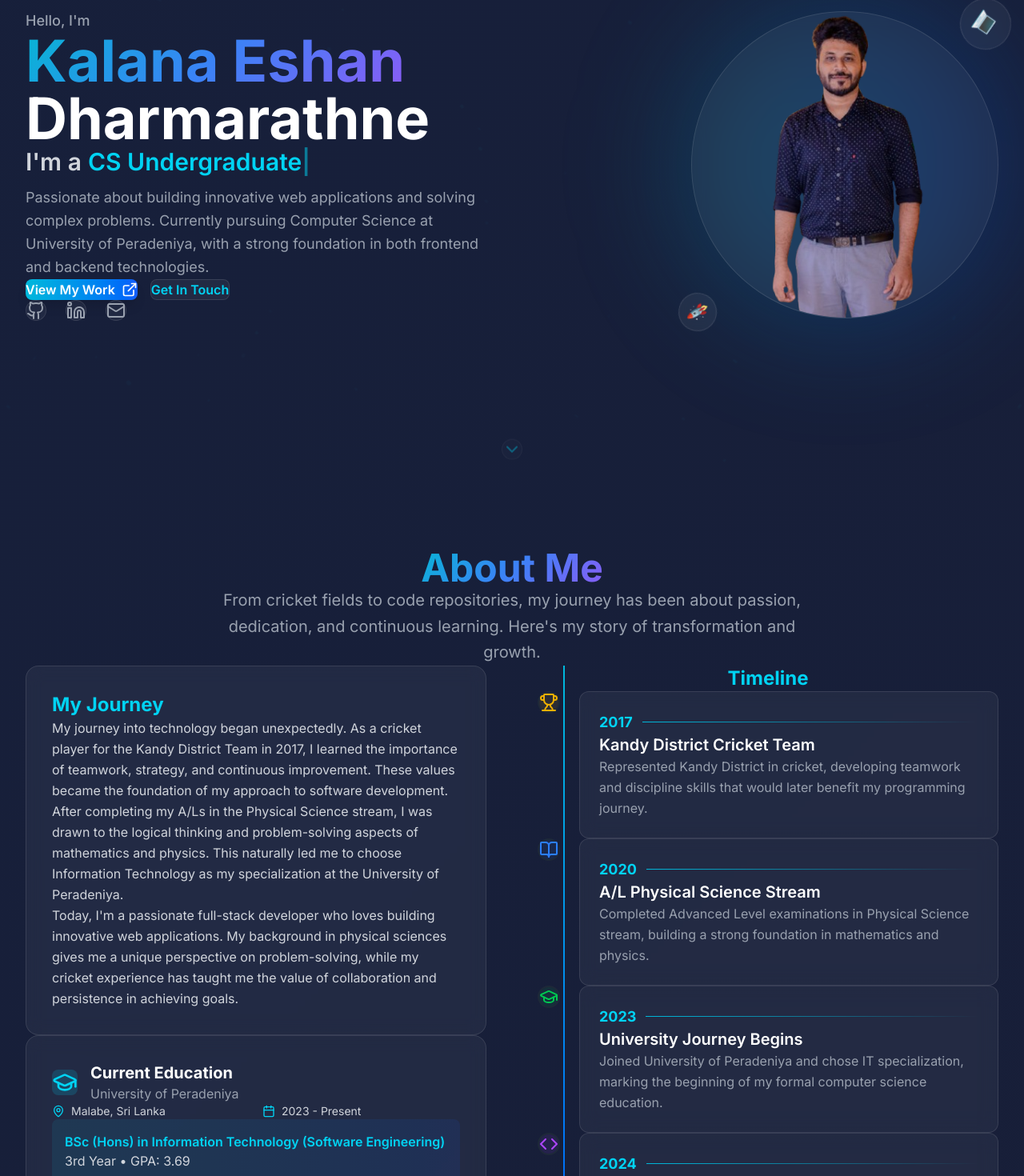
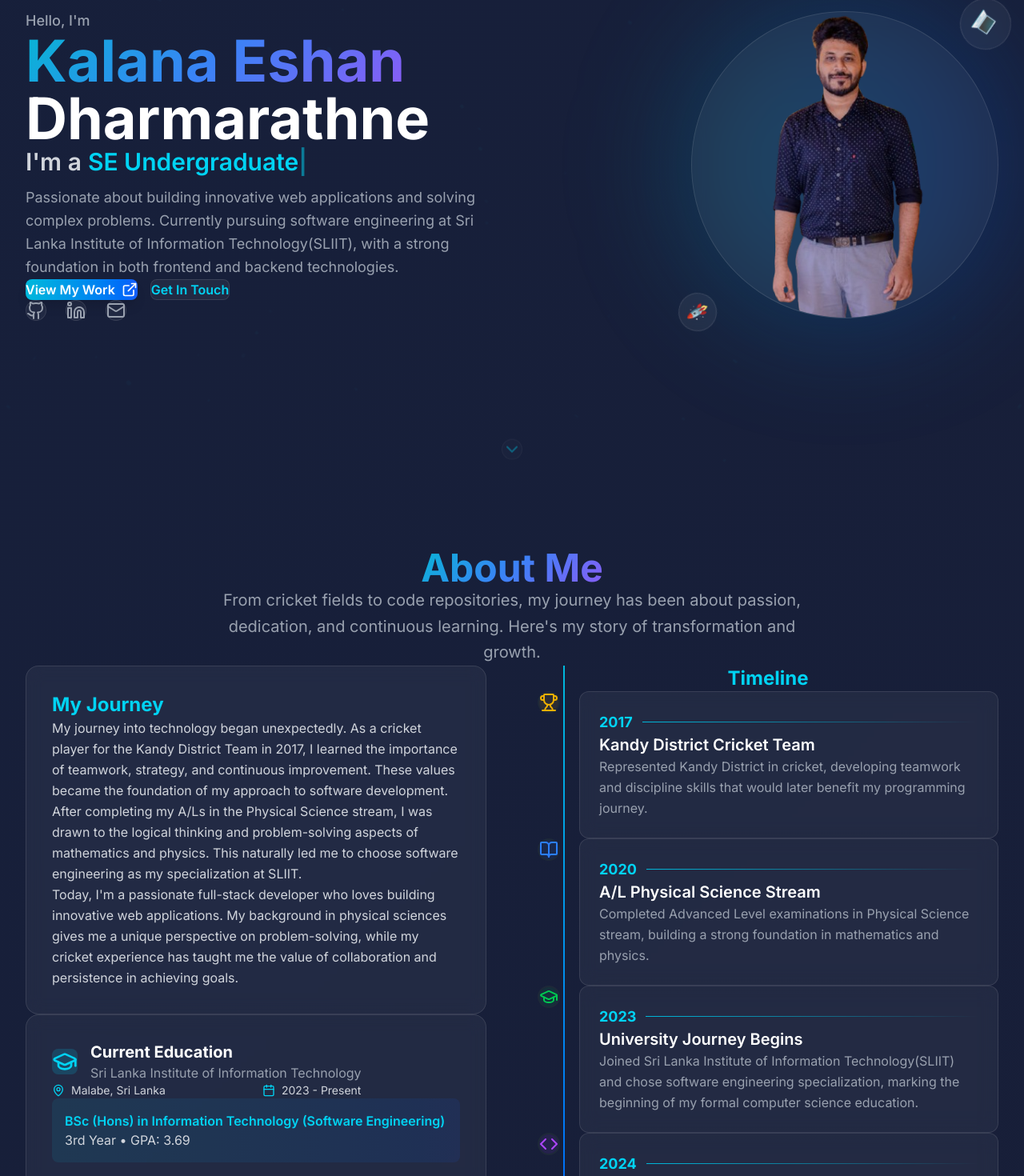
Before and after one commit to Kaleshi26/portfolio, a Next.js app: page / in a window 1280 px wide. Shown: the part 194-1664 px from the top of the page at 80% size. Built offline with nearby package versions, Linux system fonts and the light colour scheme.

Commit message:
Update education details in About and Hero components
Changed references from University of Peradeniya and IT/CS specialization to Sri Lanka Institute of Information Technology (SLIIT) and software engineering specialization in both About.tsx and Hero.tsx for accuracy.

```diff
--- a/components/About.tsx
+++ b/components/About.tsx
@@ -25,7 +25,7 @@ const timelineData = [
   {
     year: "2023",
     title: "University Journey Begins",
-    description: "Joined University of Peradeniya and chose IT specialization, marking the beginning of my formal computer science education.",
+    description: "Joined Sri Lanka Institute of Information Technology(SLIIT) and chose software engineering specialization, marking the beginning of my formal computer science education.",
     icon: GraduationCap,
     color: "text-green-500",
     bgColor: "bg-green-500/10"
@@ -92,8 +92,7 @@ export default function About() {
                 </p>
                 <p>
                   After completing my A/Ls in the Physical Science stream, I was drawn to the logical thinking and
-                  problem-solving aspects of mathematics and physics. This naturally led me to choose Information
-                  Technology as my specialization at the University of Peradeniya.
+                  problem-solving aspects of mathematics and physics. This naturally led me to choose software engineering as my specialization at SLIIT.
                 </p>
                 <p>
                   Today, I'm a passionate full-stack developer who loves building innovative web applications.
@@ -116,7 +115,7 @@ export default function About() {
                 </div>
                 <div>
                   <h3 className="text-xl font-bold text-white">Current Education</h3>
-                  <p className="text-gray-400">University of Peradeniya</p>
+                  <p className="text-gray-400">Sri Lanka Institute of Information Technology</p>
                 </div>
               </div>
 
--- a/components/Hero.tsx
+++ b/components/Hero.tsx
@@ -8,7 +8,7 @@ import { scrollToSection } from "@/lib/utils";
 
 const typingTexts = [
   "Full Stack Developer",
-  "CS Undergraduate",
+  "SE Undergraduate",
   "Problem Solver",
   "Tech Enthusiast",
   "Cricket Player"
@@ -144,7 +144,7 @@ export default function Hero() {
               className="text-lg text-gray-400 mb-8 max-w-2xl leading-relaxed"
             >
               Passionate about building innovative web applications and solving complex problems.
-              Currently pursuing Computer Science at University of Peradeniya, with a strong foundation
+              Currently pursuing software engineering at Sri Lanka Institute of Information Technology(SLIIT), with a strong foundation
               in both frontend and backend technologies.
             </motion.p>
 
```
